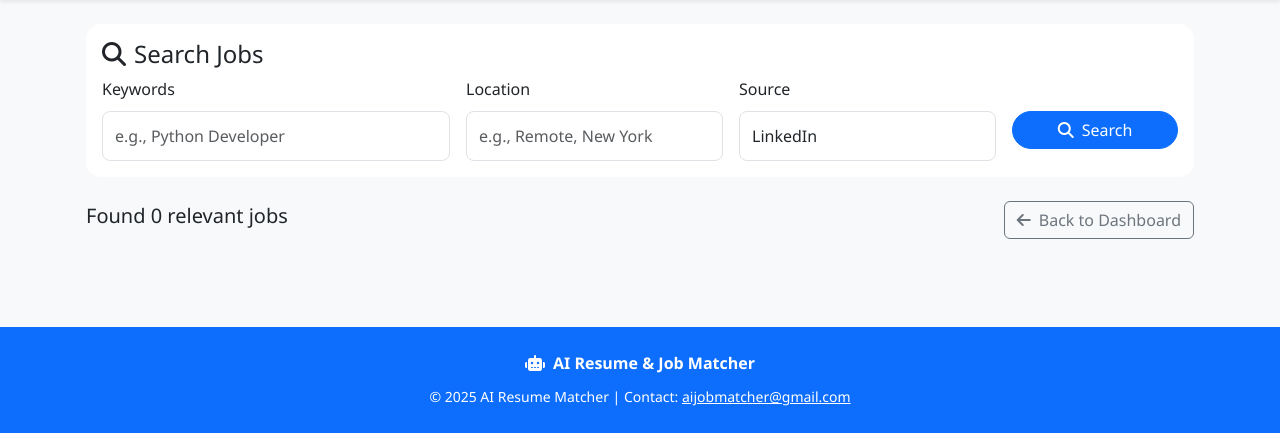
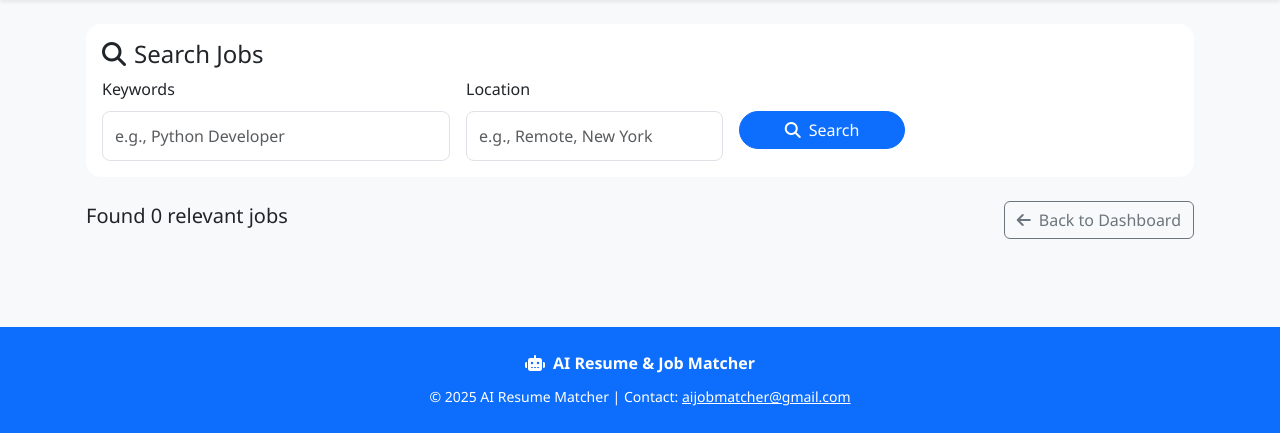
Before and after one commit to VarshithaSaiN/ai_resume_job_matcher, a Flask app: page /search-jobs in a window 1280 px wide. Shown: the part 64-497 px from the top of the page. Run offline with Flask 3, Linux system fonts and the light colour scheme; data that the repository does not hold is empty; some libraries are stand-ins or nearby versions.

Commit message:
Update job_search.html

```diff
--- a/frontend/templates/job_search.html
+++ b/frontend/templates/job_search.html
@@ -20,12 +20,6 @@
                             <label for="location" class="form-label">Location</label>
                             <input type="text" class="form-control" id="location" name="location"
                                    value="{{ location }}" placeholder="e.g., Remote, New York">
-                        </div>
-                        <div class="col-md-3">
-                            <label for="source" class="form-label">Source</label>
-                            <select class="form-control" id="source" name="source">
-                                <option value="LinkedIn" {% if source == 'LinkedIn' %}selected{% endif %}>LinkedIn</option>
-                            </select>
                         </div>
                         <div class="col-md-2">
                             <label class="form-label">&nbsp;</label>
```
